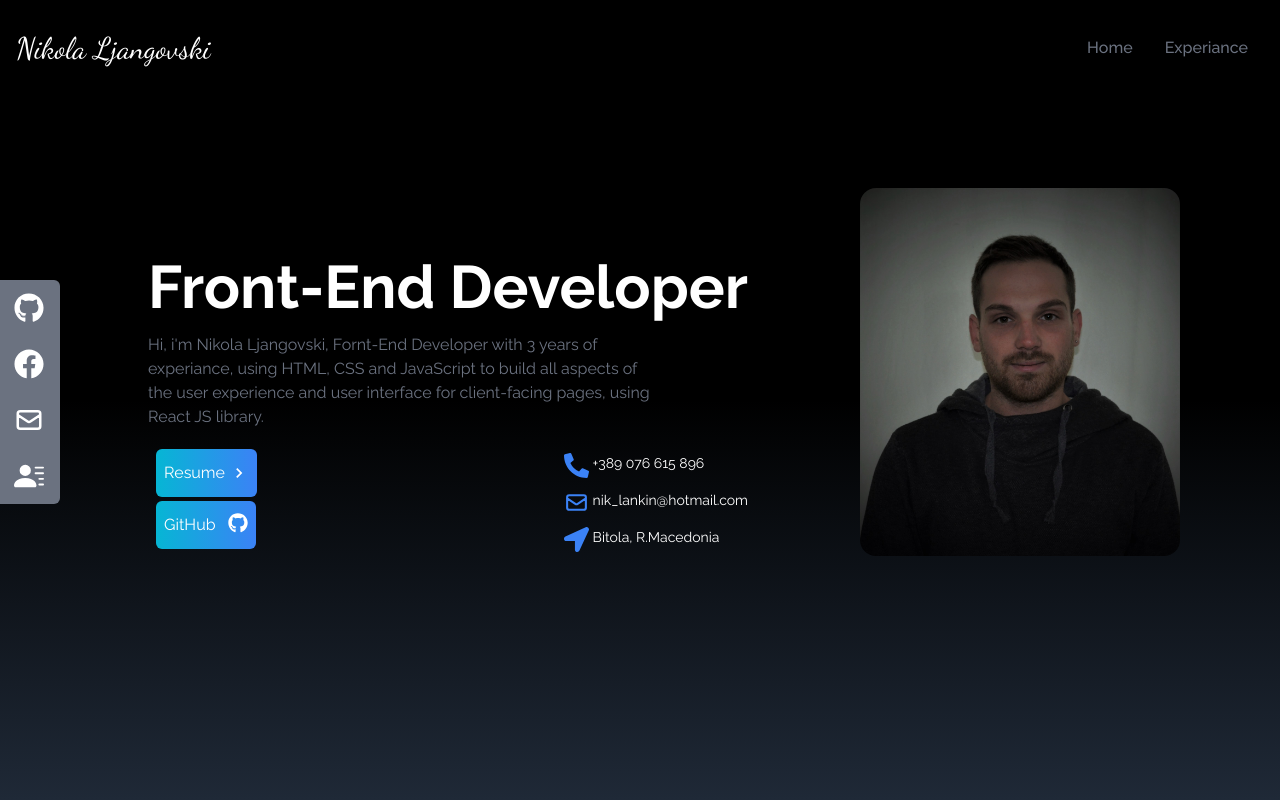
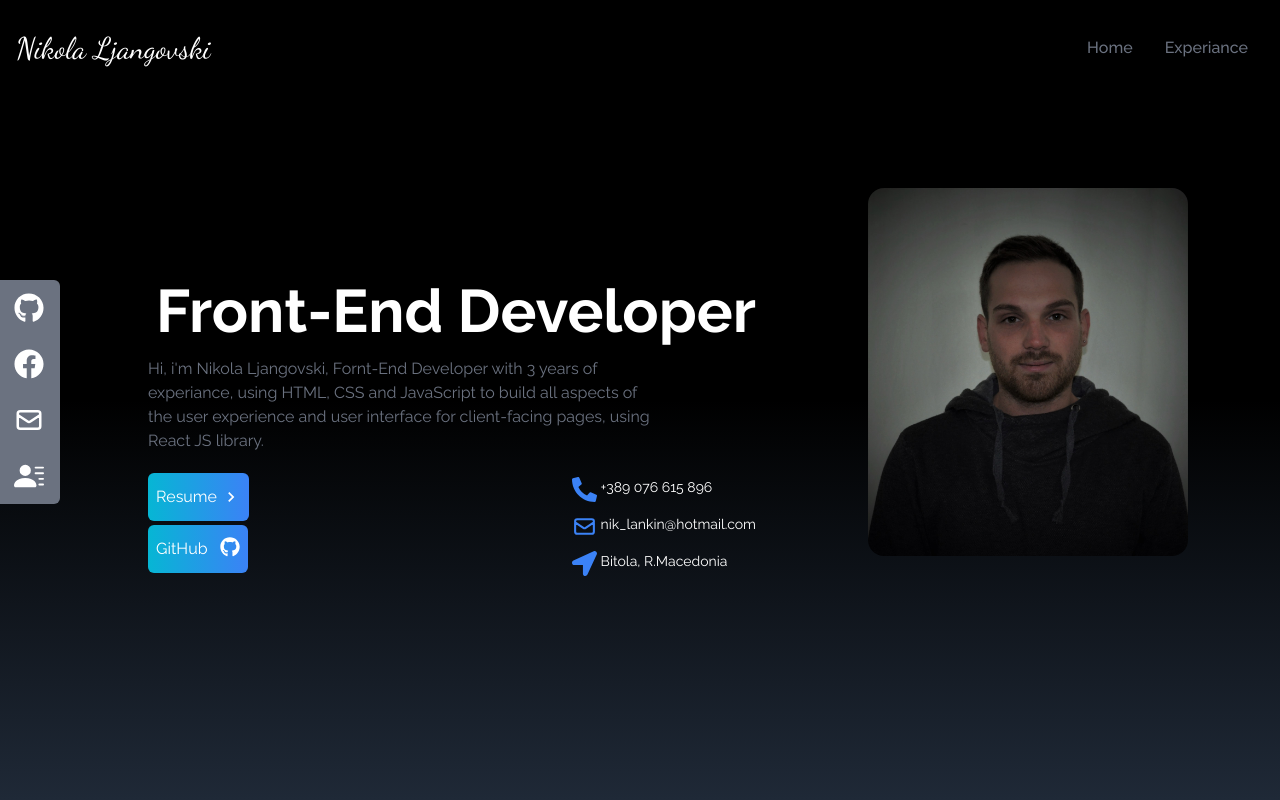
Before and after one commit to lankin-0/react_portfolio, a React (Vite) app: page / in a window 1280 px wide. Shown: the top 800 px of the page. Built offline with nearby package versions, Linux system fonts and the light colour scheme.

Commit message:
Final refactorr

```diff
--- a/src/components/Home.jsx
+++ b/src/components/Home.jsx
@@ -11,10 +11,10 @@ const Home = () => {
     >
       <div className="max-w-screen-xl mx-auto flex flex-col items-center justify-center h-full px-4 md:flex-row">
         <div className="flex flex-col justify-center h-82 mr-14">
-          <h2 className="text-2xl sm:text-6xl font-bold text-white ml-12 mt-12">
+          <h2 className="text-2xl sm:text-6xl font-bold text-white ml-16 mt-24">
             Front-End Developer
           </h2>
-          <p className="text-gray-500 py-4 max-w-lg ml-12">
+          <p className="text-gray-500 py-4 max-w-lg ml-14">
             Hi, i'm Nikola Ljangovski, Fornt-End Developer with 3 years of
             experiance, using HTML, CSS and JavaScript to build all aspects of
             the user experience and user interface for client-facing pages,
```
